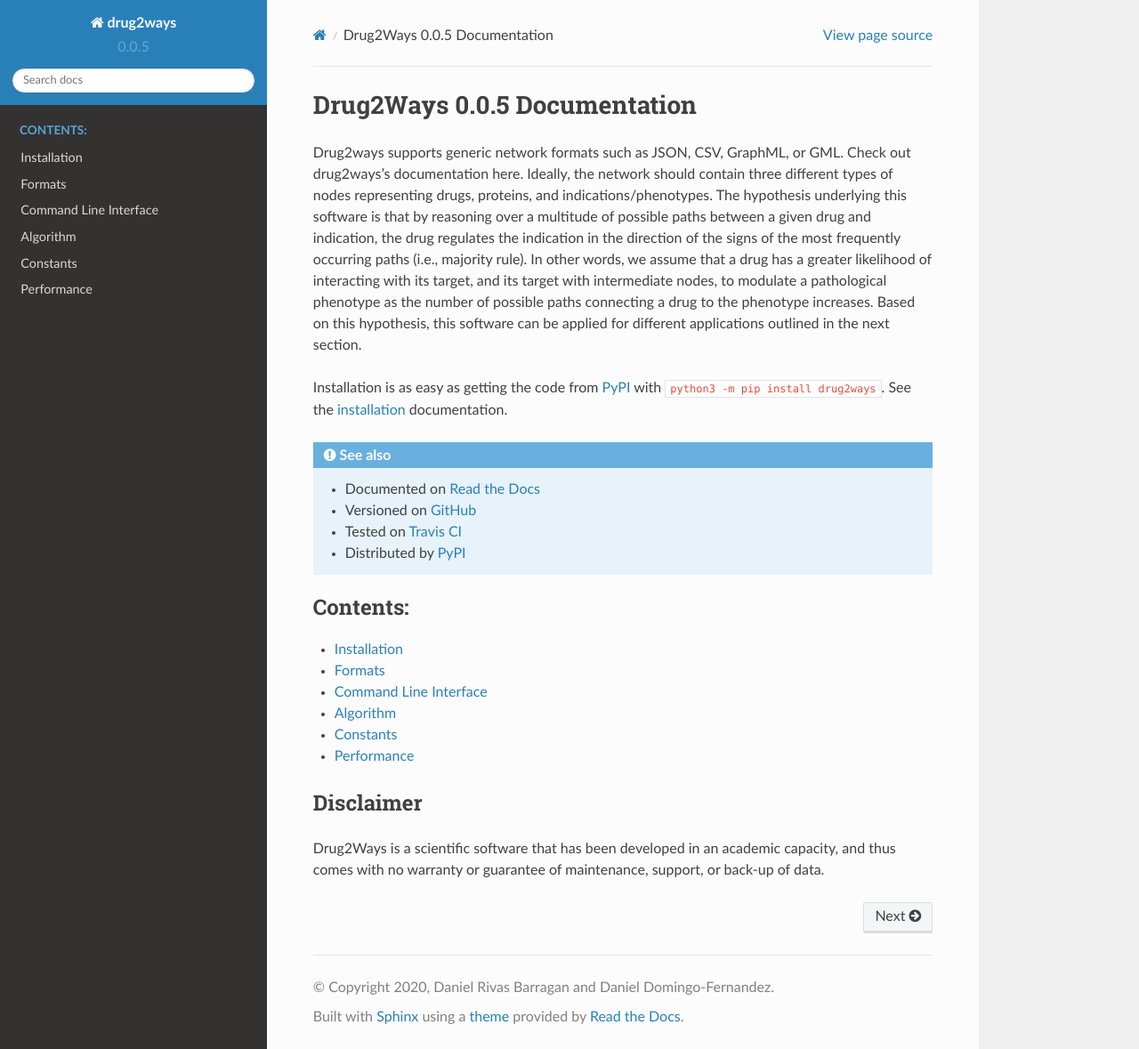
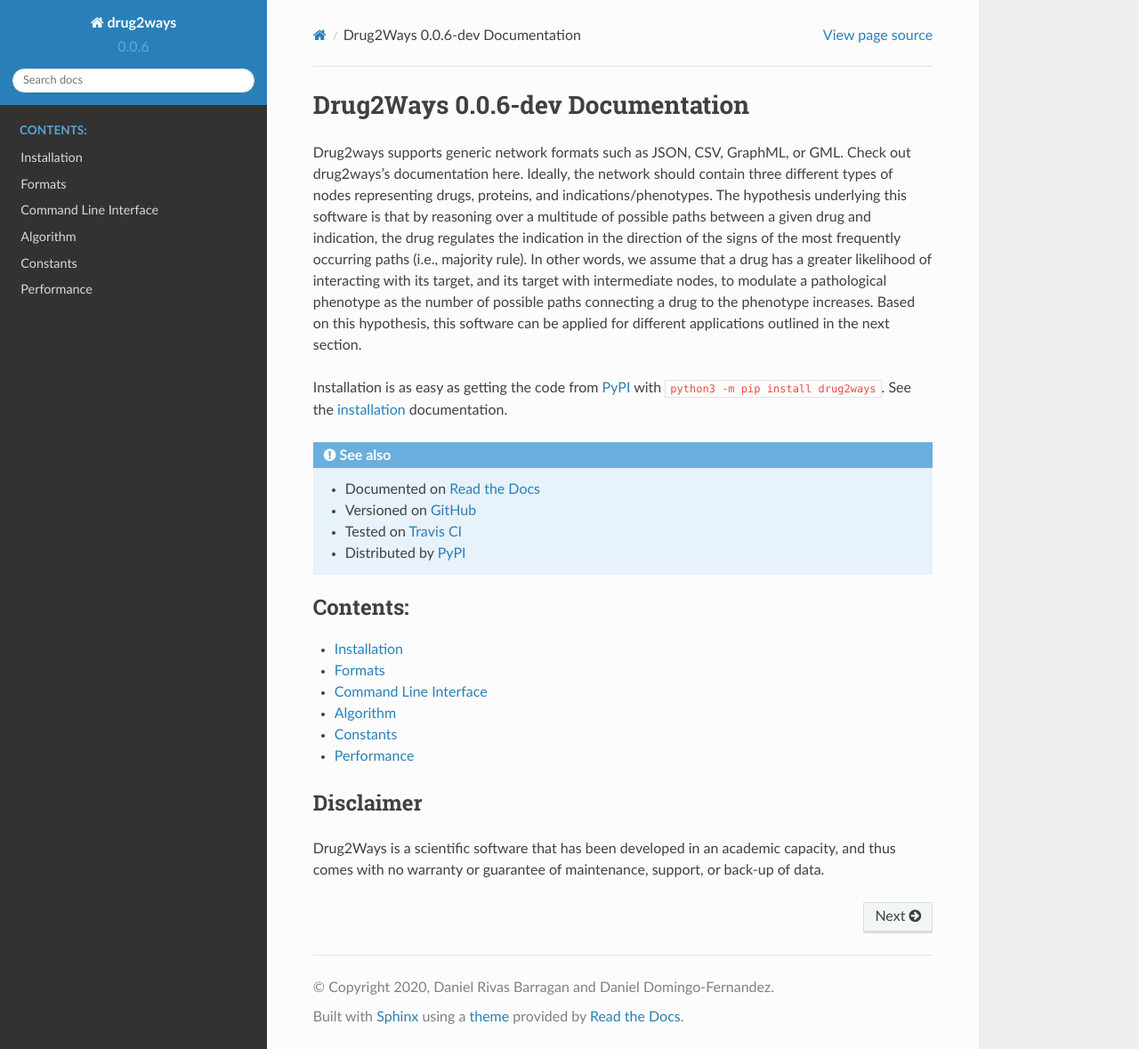
Before and after one commit to drug2ways/drug2ways, a Sphinx documentation site: the page built from docs/source/index.rst, in a window 1280 px wide and 1179 px high. Shown: the whole window at 89% size. Built offline with Sphinx 7.4.7 and the Read the Docs theme 2.0.0, drawn with Linux system fonts in a browser that asks for light colours.

Commit message:
Bump version: 0.0.5 → 0.0.6-dev

```diff
--- a/docs/source/conf.py
+++ b/docs/source/conf.py
@@ -21,7 +21,7 @@ project = 'drug2ways'
 copyright = '2020, Daniel Rivas Barragan and Daniel Domingo-Fernandez'
 author = 'Daniel Rivas Barragan and Daniel Domingo-Fernandez'
 
-release = '0.0.5'
+release = '0.0.6-dev'
 
 parsed_version = re.match(
     '(?P<major>\d+)\.(?P<minor>\d+)\.(?P<patch>\d+)(?:-(?P<release>[0-9A-Za-z-]+(?:\.[0-9A-Za-z-]+)*))?(?:\+(?P<build>[0-9A-Za-z-]+(?:\.[0-9A-Za-z-]+)*))?',
--- a/setup.cfg
+++ b/setup.cfg
@@ -3,7 +3,7 @@
 ##########################
 [metadata]
 name = drug2ways
-version = 0.0.5
+version = 0.0.6-dev
 description = Reasoning over polar paths in biological networks for drug discovery applications
 long_description = A Python package for reasoning over large-scale biological networks for drug discovery applications in bioinformatics
 
```
Also changed, not shown: .bumpversion.cfg.
